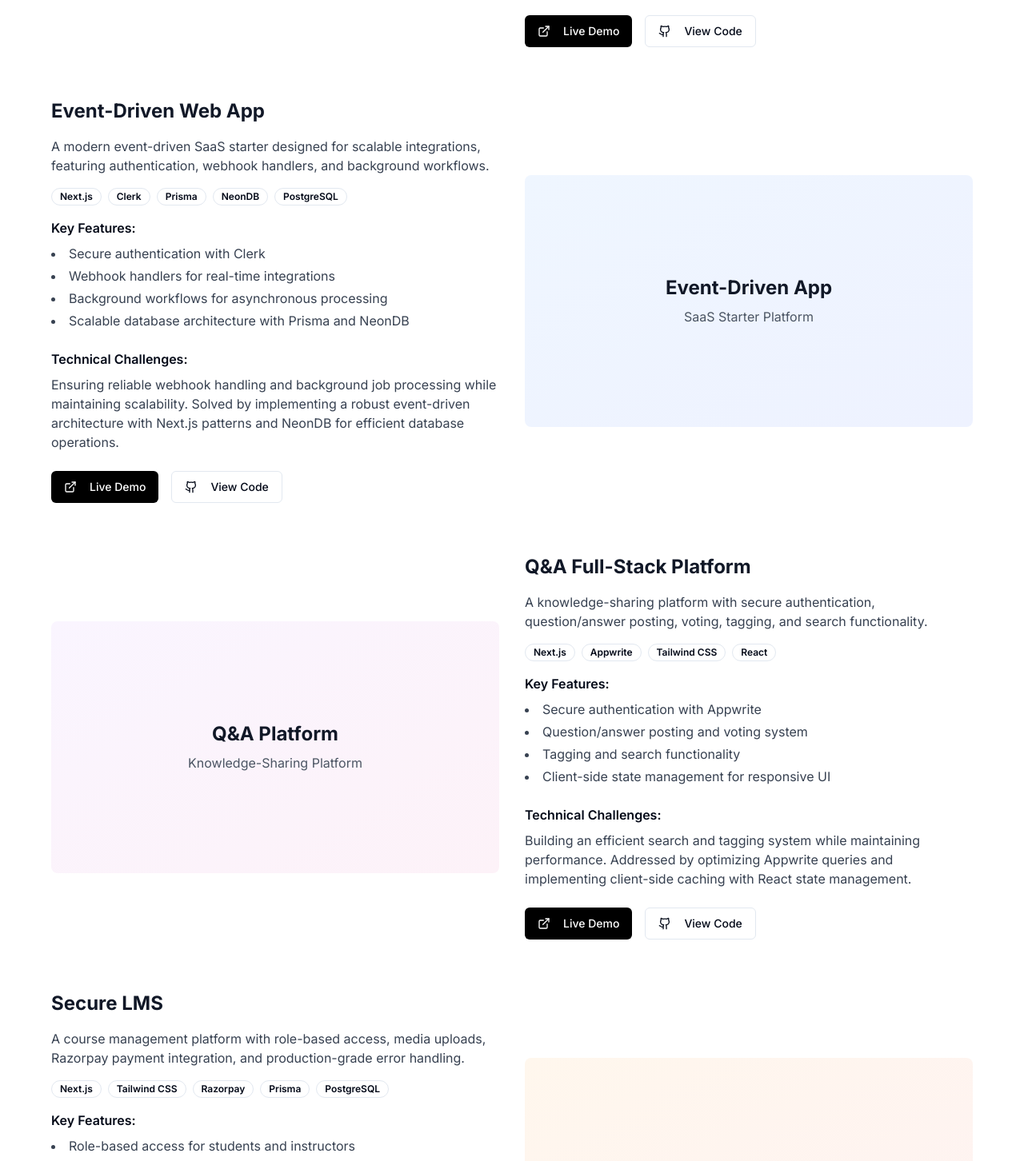
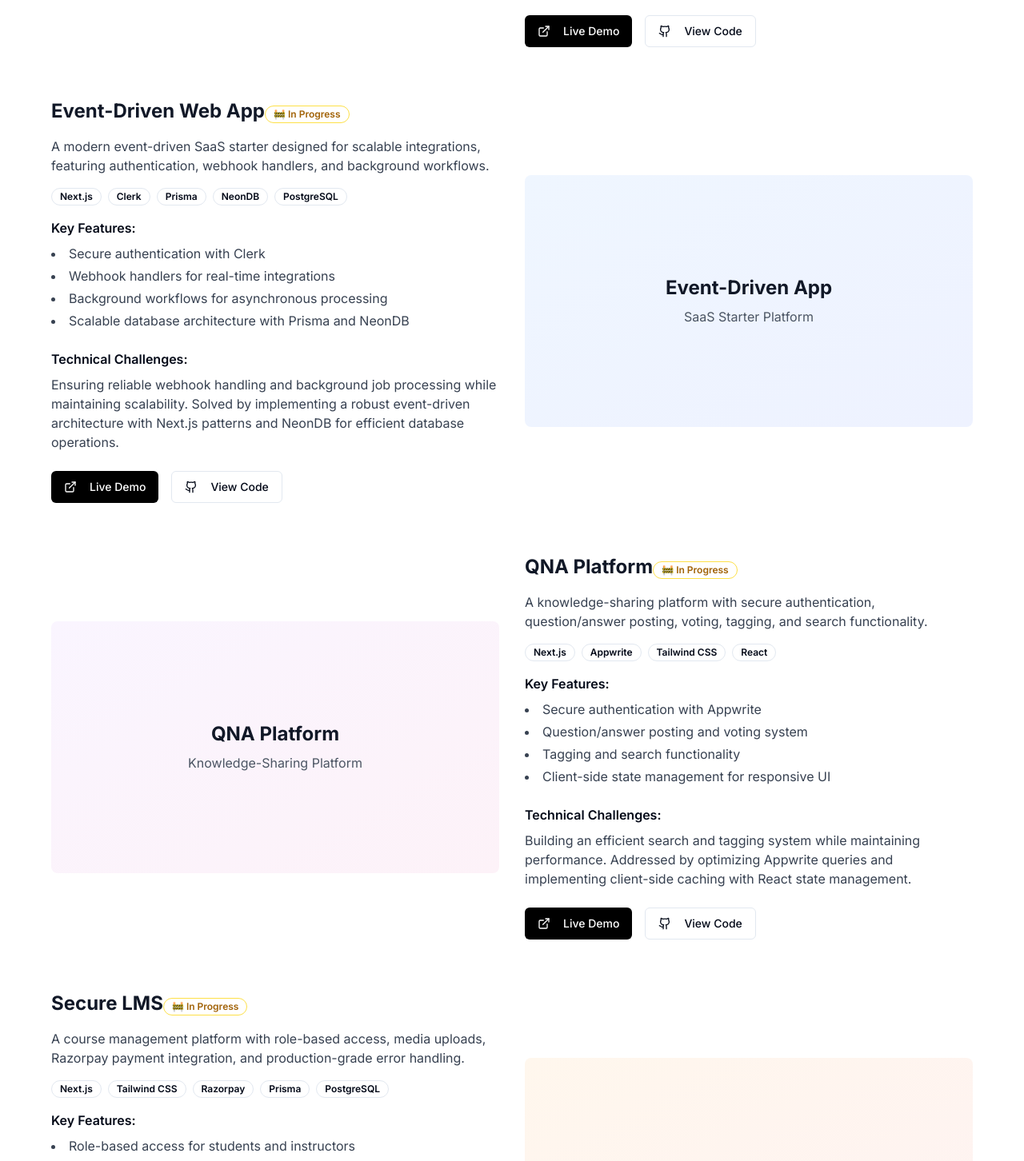
Before and after one commit to amitkukrejadev/portfilio, a Next.js app: page /projects in a window 1280 px wide. Shown: the part 918-2370 px from the top of the page at 80% size. Built offline with nearby package versions, Linux system fonts and the light colour scheme.

Commit message:
add In Progress badges

```diff
--- a/app/page.tsx
+++ b/app/page.tsx
@@ -700,6 +700,12 @@ export default function Home() {
               <div>
                 <h3 className="text-2xl font-bold text-gray-900 dark:text-white mb-4">
                   FrameGenie
+                  <Badge
+                    variant="outline"
+                    className="ml-4 text-yellow-700chnical Challenge border-green-400"
+                  >
+                     ✅ Live
+                  </Badge>
                 </h3>
                 <p className="text-gray-700 dark:text-gray-300 mb-4">
                   FrameGenie is a cutting-edge, full-stack SaaS platform that
@@ -783,6 +789,12 @@ export default function Home() {
               <div className="order-2 lg:order-1">
                 <h3 className="text-2xl font-bold text-gray-900 dark:text-white mb-4">
                   Event-Driven Web App
+                  <Badge
+                    variant="outline"
+                    className="ml-4 text-yellow-700chnical Challenge border-yellow-300"
+                  >
+                    🚧 In Progress
+                  </Badge>
                 </h3>
                 <p className="text-gray-700 dark:text-gray-300 mb-4">
                   A modern event-driven SaaS starter designed for scalable
@@ -870,6 +882,12 @@ export default function Home() {
               <div>
                 <h3 className="text-2xl font-bold text-gray-900 dark:text-white mb-4">
                   Q&A Full-Stack Platform
+                  <Badge
+                    variant="outline"
+                    className="ml-4 text-yellow-700chnical Challenge border-yellow-300"
+                  >
+                    🚧 In Progress
+                  </Badge>
                 </h3>
                 <p className="text-gray-700 dark:text-gray-300 mb-4">
                   A knowledge-sharing platform with secure authentication,
@@ -930,6 +948,12 @@ export default function Home() {
               <div className="order-2 lg:order-1">
                 <h3 className="text-2xl font-bold text-gray-900 dark:text-white mb-4">
                   Secure LMS
+                  <Badge
+                    variant="outline"
+                    className="ml-4 text-yellow-700chnical Challenge border-yellow-300"
+                  >
+                    🚧 In Progress
+                  </Badge>
                 </h3>
                 <p className="text-gray-700 dark:text-gray-300 mb-4">
                   A course management platform with role-based access, media
--- a/app/projects/page.tsx
+++ b/app/projects/page.tsx
@@ -139,6 +139,12 @@ export default function ProjectsPage() {
               <div className="order-2 lg:order-1 card-to-observe">
                 <h3 className="text-2xl font-bold text-gray-900 dark:text-white mb-4">
                   Event-Driven Web App
+                  <Badge
+                    variant="outline"
+                    className="text-yellow-700 border-yellow-300"
+                  >
+                    🚧 In Progress
+                  </Badge>
                 </h3>
                 <p className="text-gray-700 dark:text-gray-300 mb-4">
                   A modern event-driven SaaS starter designed for scalable
@@ -216,7 +222,7 @@ export default function ProjectsPage() {
               <div className="bg-gradient-to-br from-purple-50 to-pink-50 dark:from-purple-900/20 dark:to-pink-900/20 rounded-lg p-8 aspect-video flex items-center justify-center card-to-observe">
                 <div className="text-center">
                   <h3 className="text-2xl font-bold text-gray-900 dark:text-white mb-2">
-                    Q&A Platform
+                    QNA Platform
                   </h3>
                   <p className="text-gray-600 dark:text-gray-300">
                     Knowledge-Sharing Platform
@@ -225,7 +231,13 @@ export default function ProjectsPage() {
               </div>
               <div className="card-to-observe">
                 <h3 className="text-2xl font-bold text-gray-900 dark:text-white mb-4">
-                  Q&A Full-Stack Platform
+                  QNA Platform
+                  <Badge
+                    variant="outline"
+                    className="text-yellow-700 border-yellow-300"
+                  >
+                    🚧 In Progress
+                  </Badge>
                 </h3>
                 <p className="text-gray-700 dark:text-gray-300 mb-4">
                   A knowledge-sharing platform with secure authentication,
@@ -290,6 +302,12 @@ export default function ProjectsPage() {
               <div className="order-2 lg:order-1 card-to-observe">
                 <h3 className="text-2xl font-bold text-gray-900 dark:text-white mb-4">
                   Secure LMS
+                  <Badge
+                    variant="outline"
+                    className="text-yellow-700 border-yellow-300"
+                  >
+                    🚧 In Progress
+                  </Badge>
                 </h3>
                 <p className="text-gray-700 dark:text-gray-300 mb-4">
                   A course management platform with role-based access, media
```
